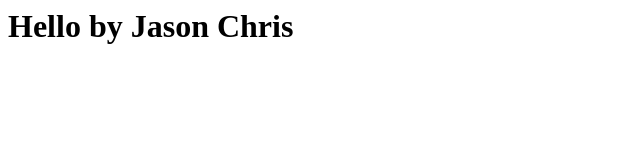
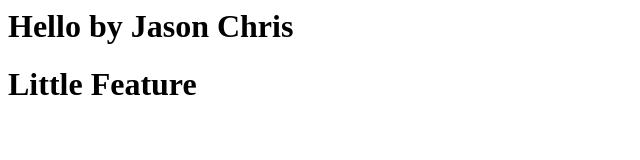
Before and after one commit to Chriskeehk/test_git_operator_public, a plain HTML site: page index.html in a window 1280 px wide. Shown: the whole page, without its empty margins (0-640 px from the left). Drawn offline with Linux system fonts and the light colour scheme.

Commit message:
Changing

```diff
--- a/index.html
+++ b/index.html
@@ -1 +1,3 @@
 <h1>Hello by Jason Chris</h1>
+
+<h1>Little Feature</h1>
```
